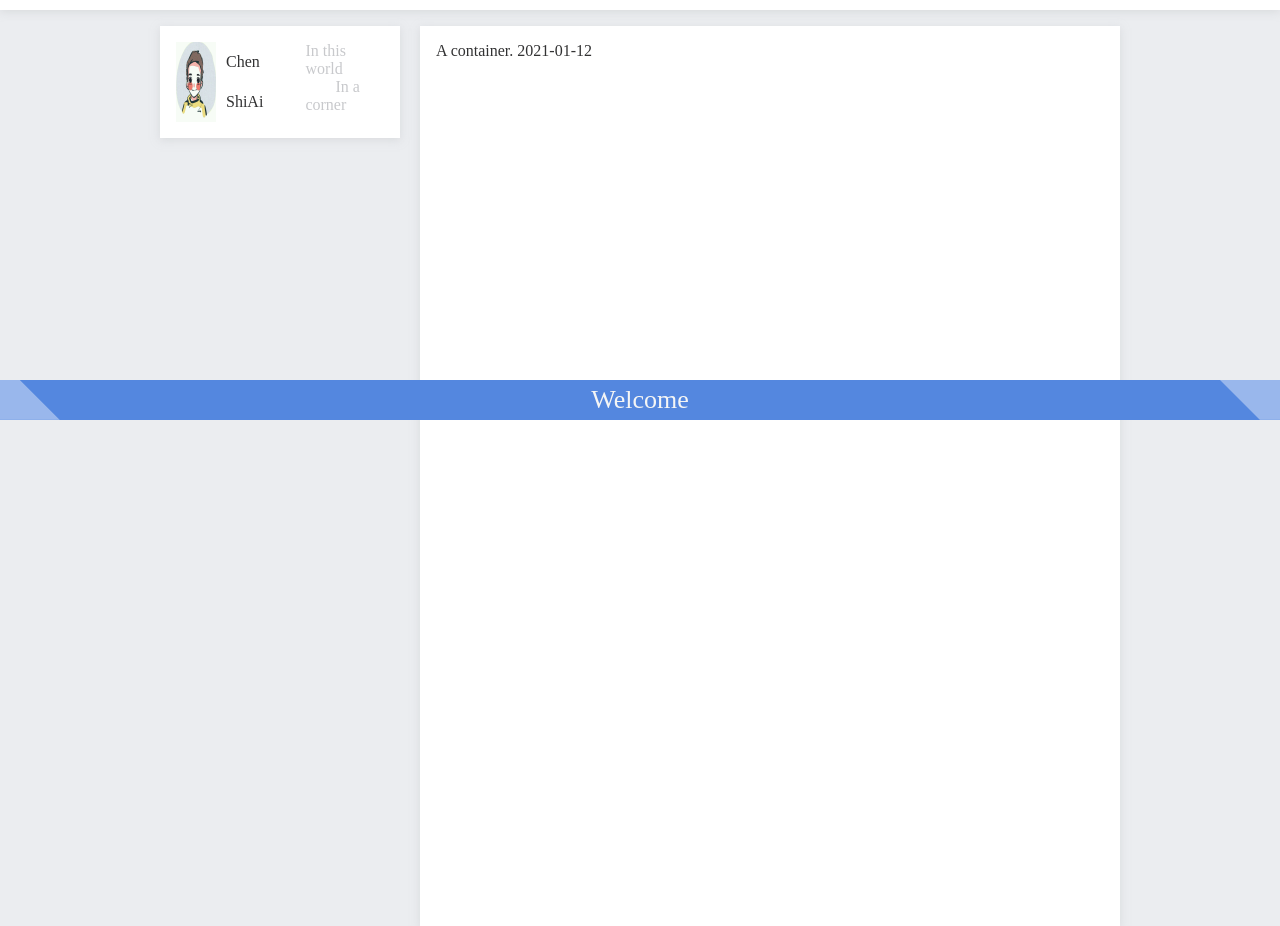
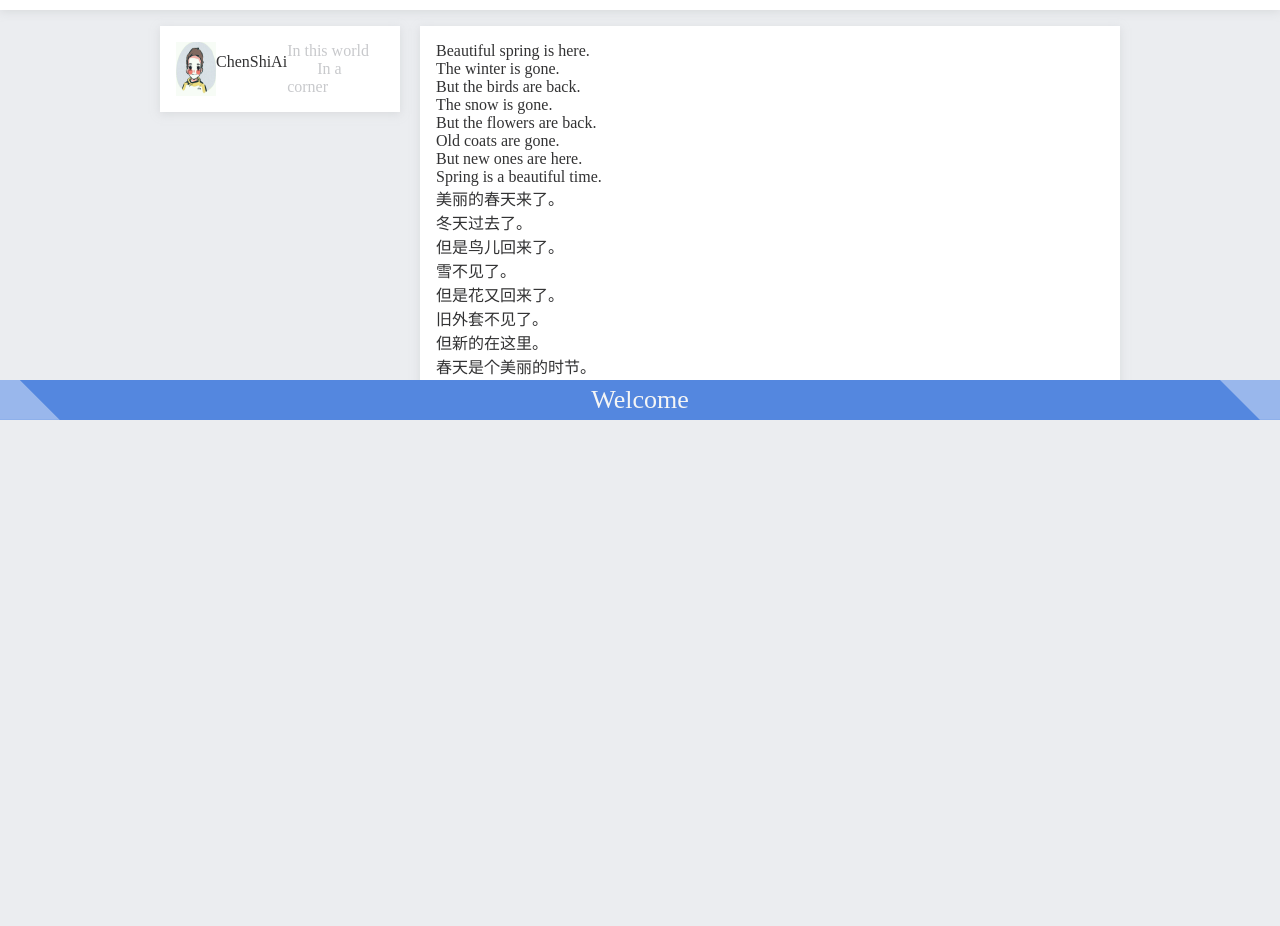
Before and after one commit to chenshiai/chenshiaiCG, a Vue app in the folder corner/: page / in a window 1280 px wide. After the commit the page ends 800 px from the top, so only its background shows below. Built offline with nearby package versions, Linux system fonts and the light colour scheme; a web font is replaced by a local one.

Commit message:
feat: 结构调整

```diff
--- a/corner/index.html
+++ b/corner/index.html
@@ -21,6 +21,6 @@
         },
       };
     </script>
-    <script src="https://apip.weatherdt.com/standard/static/js/weather-standard-common.js?v=2.0"></script>
+    <script defer src="https://apip.weatherdt.com/standard/static/js/weather-standard-common.js?v=2.0"></script>
   </body>
 </html>
--- /dev/null
+++ b/corner/src/components/Content/ArticleList.vue
@@ -0,0 +1,41 @@
+<template>
+  <div class="article-list block-area">
+    Beautiful spring is here.
+    <br />
+    The winter is gone.
+    <br />
+    But the birds are back.
+    <br />
+    The snow is gone.
+    <br />
+    But the flowers are back.
+    <br />
+    Old coats are gone.
+    <br />
+    But new ones are here.
+    <br />
+    Spring is a beautiful time.
+    <br />
+    美丽的春天来了。
+    <br />
+    冬天过去了。
+    <br />
+    但是鸟儿回来了。
+    <br />
+    雪不见了。
+    <br />
+    但是花又回来了。
+    <br />
+    旧外套不见了。
+    <br />
+    但新的在这里。
+    <br />
+    春天是个美丽的时节。
+  </div>
+</template>
+<script lang="ts">
+import { defineComponent } from 'vue';
+
+export default defineComponent({});
+</script>
+<style lang="scss"></style>
--- a/corner/src/components/Content/SelfInfo.vue
+++ b/corner/src/components/Content/SelfInfo.vue
@@ -1,7 +1,7 @@
 <template>
   <div class="block-area self-info">
     <img class="qlogo" src="../../assets/logo.jpg" />
-    <span class="nickname">Chen ShiAi</span>
+    <span class="nickname">ChenShiAi</span>
     <div class="motto">
       In this world
       <br />
@@ -22,17 +22,16 @@ export default defineComponent({
 .self-info {
   display: flex;
   margin-bottom: 16px;
+  justify-content: space-between;
 }
 
 .qlogo {
   display: block;
   width: 40px;
-  margin-right: 10px;
 }
 
 .nickname {
   line-height: 40px;
-  margin-right: 20px;
 }
 
 .motto {
--- a/corner/src/components/Content/index.vue
+++ b/corner/src/components/Content/index.vue
@@ -4,17 +4,21 @@
       <SelfInfo />
       <div id="weather-v2-plugin-standard"></div>
     </div>
-    <div class="container block-area">A container. 2021-01-12</div>
+    <div class="container">
+      <ArticleList />
+    </div>
   </div>
 </template>
 <script>
 import { defineComponent } from 'vue';
 import SelfInfo from './SelfInfo.vue';
+import ArticleList from './ArticleList.vue';
 
 export default defineComponent({
   name: 'content',
   components: {
     SelfInfo,
+    ArticleList,
   },
 });
 </script>
@@ -31,8 +35,6 @@ export default defineComponent({
 }
 .container {
   width: 700px;
-  height: 900px;
   float: right;
 }
-
 </style>
```
